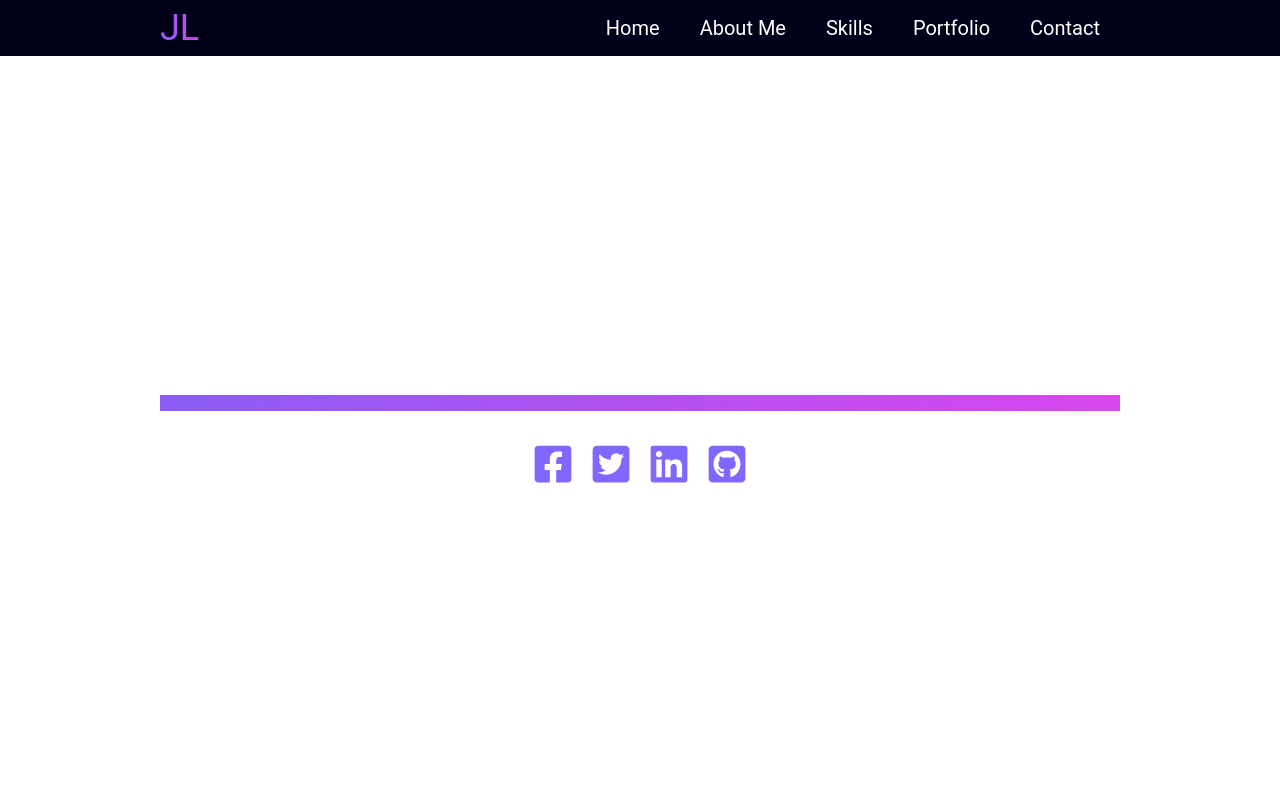
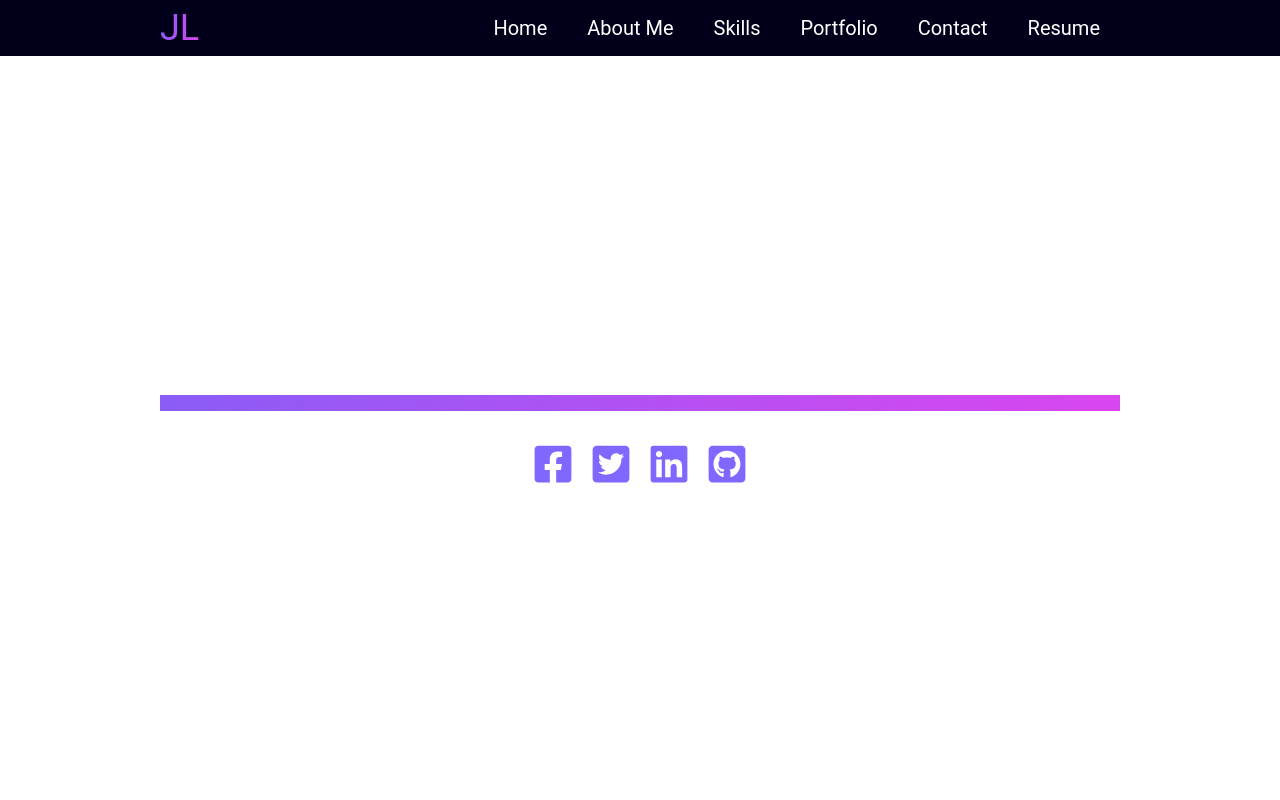
Before and after one commit to lee44/website-portfolio, a Next.js app: page / in a window 1280 px wide. Shown: the top 800 px of the page. Built offline with nearby package versions, Linux system fonts and the light colour scheme.

Commit message:
Added Resume to main menu but mobile menu not working for any links

```diff
--- a/components/nav/Navigation.js
+++ b/components/nav/Navigation.js
@@ -1,6 +1,6 @@
 import React, { useState } from 'react'
 
-const Nav = ({ Menu, menuItems, toggleMenu, scrollToHome }) => {
+const Nav = ({ mobileMenu, menuItems, toggleMenu, scrollToHome }) => {
   return (
     <>
       <nav className='md:container h-14 top-0 px-8 flex justify-between items-center text-white'>
@@ -17,7 +17,7 @@ const Nav = ({ Menu, menuItems, toggleMenu, scrollToHome }) => {
           <span className='block w-8 h-1 bg-gradient-to-r from-violet-500 to-fuchsia-500'></span>
           <span className='block w-4 h-1 ml-auto bg-gradient-to-r from-violet-500 to-fuchsia-500'></span>
         </div>
-        {Menu}
+        {mobileMenu}
       </nav>
     </>
   )
--- a/components/nav/menu.js
+++ /dev/null
@@ -1,78 +0,0 @@
-import React from 'react'
-
-const Menu = ({ menu, toggleMenu, scrollToHome, scrollToAbout, scrollToSkills, scrollToPortfolio, scrollToContact }) => {
-  console.log('Menu Rendered')
-  return (
-    <div className={`${menu ? 'flex' : 'hidden'} flex-col justify-center w-screen h-screen top-0 left-0 px-8 bg-primary-bg z-[99] fixed`}>
-      <button type='button' className='text-white rounded-md p-2 flex items-center justify-end' onClick={toggleMenu}>
-        <svg
-          className='h-12 w-12'
-          xmlns='http://www.w3.org/2000/svg'
-          fill='none'
-          viewBox='0 0 24 24'
-          stroke='currentColor'
-          aria-hidden='true'
-        >
-          <path strokeLinecap='round' strokeLinejoin='round' strokeWidth='2' d='M6 18L18 6M6 6l12 12' />
-        </svg>
-      </button>
-      <ol className='flex flex-col'>
-        <li
-          className='cursor-pointer'
-          onClick={() => {
-            toggleMenu()
-            scrollToHome()
-          }}
-        >
-          <h1>Home</h1>
-        </li>
-        <li
-          className='cursor-pointer'
-          onClick={() => {
-            toggleMenu()
-            scrollToAbout()
-          }}
-        >
-          <h1>About</h1>
-        </li>
-        <li
-          className='cursor-pointer'
-          onClick={() => {
-            toggleMenu()
-            scrollToSkills()
-          }}
-        >
-          <h1>Skills</h1>
-        </li>
-        <li
-          className='cursor-pointer'
-          onClick={() => {
-            toggleMenu()
-            scrollToPortfolio()
-          }}
-        >
-          <h1>Portfolio</h1>
-        </li>
-        <li
-          className='cursor-pointer'
-          onClick={() => {
-            toggleMenu()
-            scrollToContact()
-          }}
-        >
-          <h1>Contact</h1>
-        </li>
-        <li
-          className='cursor-pointer'
-          onClick={() => {
-            toggleMenu()
-          }}
-        >
-          <h1>Resume</h1>
-        </li>
-      </ol>
-    </div>
-  )
-}
-
-export default Menu
--- /dev/null
+++ b/components/nav/mobileMenu.js
@@ -0,0 +1,65 @@
+import React from 'react'
+
+const MobileMenu = ({ menu, toggleMenu, scrollToHome, scrollToAbout, scrollToSkills, scrollToPortfolio, scrollToContact }) => {
+  const menuItems = [
+    {
+      name: 'Home',
+      scrollFn: scrollToHome(),
+    },
+    {
+      name: 'About',
+      scrollFn: scrollToAbout(),
+    },
+    {
+      name: 'Skills',
+      scrollFn: scrollToSkills(),
+    },
+    {
+      name: 'Portfolio',
+      scrollFn: scrollToPortfolio(),
+    },
+    {
+      name: 'Contact',
+      scrollFn: scrollToContact(),
+    },
+    {
+      name: 'Resume',
+      scrollFn: () => {
+        window.open('/resume.pdf', '_blank')
+      },
+    },
+  ]
+
+  return (
+    <div className={`${menu ? 'flex' : 'hidden'} flex-col justify-center w-screen h-screen top-0 left-0 px-8 bg-primary-bg z-[99] fixed`}>
+      <button type='button' className='text-white rounded-md p-2 flex items-center justify-end' onClick={toggleMenu}>
+        <svg
+          className='h-12 w-12'
+          xmlns='http://www.w3.org/2000/svg'
+          fill='none'
+          viewBox='0 0 24 24'
+          stroke='currentColor'
+          aria-hidden='true'
+        >
+          <path strokeLinecap='round' strokeLinejoin='round' strokeWidth='2' d='M6 18L18 6M6 6l12 12' />
+        </svg>
+      </button>
+      <ol className='flex flex-col'>
+        {menuItems.map((item, index) => (
+          <li
+            key={index}
+            className='cursor-pointer'
+            onClick={() => {
+              toggleMenu()
+              item.scrollFn
+            }}
+          >
+            <h1>{item.name}</h1>
+          </li>
+        ))}
+      </ol>
+    </div>
+  )
+}
+
+export default MobileMenu
--- a/pages/index.js
+++ b/pages/index.js
@@ -8,7 +8,7 @@ import Title from '../components/title/title'
 import Contact from '../components/contact/contact'
 import AboutMe from '../components/aboutme/aboutme'
 import MenuItem from '../components/nav/menuItem'
-import Menu from '../components/nav/menu'
+import MobileMenu from '../components/nav/mobileMenu'
 import { useSpring } from 'framer-motion'
 
 export default function Home() {
@@ -22,7 +22,7 @@ export default function Home() {
   const contactRef = useRef(null)
 
   function moveTo(ref) {
-    spring.set(ref.current.offsetTop)
+    spring.set(ref.current?.offsetTop)
   }
 
   const scrollToHome = () => moveTo(homeRef)
@@ -41,10 +41,18 @@ export default function Home() {
     Skills: <MenuItem title={'Skills'} scrollTo={scrollToSkills} />,
     Portfolio: <MenuItem title={'Portfolio'} scrollTo={scrollToPortfolio} />,
     Contact: <MenuItem title={'Contact'} scrollTo={scrollToContact} />,
+    Resume: (
+      <MenuItem
+        title={'Resume'}
+        scrollTo={() => {
+          window.open('/resume.pdf', '_blank')
+        }}
+      />
+    ),
   }
 
-  const menuComponent = (
-    <Menu
+  const mobileMenuComponent = (
+    <MobileMenu
       menu={menu}
       toggleMenu={toggleMenu}
       scrollToHome={scrollToHome}
@@ -74,7 +82,7 @@ export default function Home() {
       </Head>
 
       <header className='fixed w-full top-0 z-[99] bg-primary-bg'>
-        <Nav Menu={menuComponent} menuItems={menuItems} toggleMenu={toggleMenu} scrollToHome={scrollToHome} />
+        <Nav mobileMenu={mobileMenuComponent} menuItems={menuItems} toggleMenu={toggleMenu} scrollToHome={scrollToHome} />
       </header>
       <main className='md:container px-8'>
         <section className='flex flex-col justify-center' ref={homeRef}>
```
Also changed, not shown: 1 other file (tests, documents, lock files or other folders).
